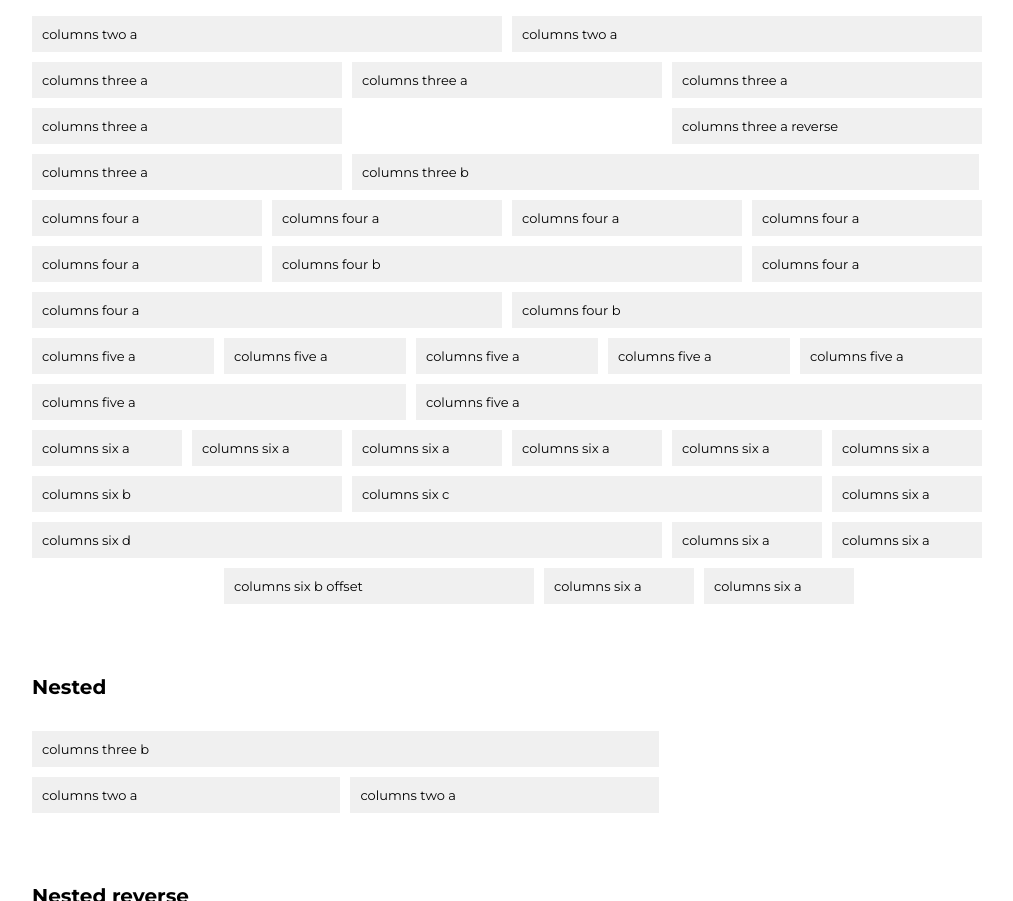
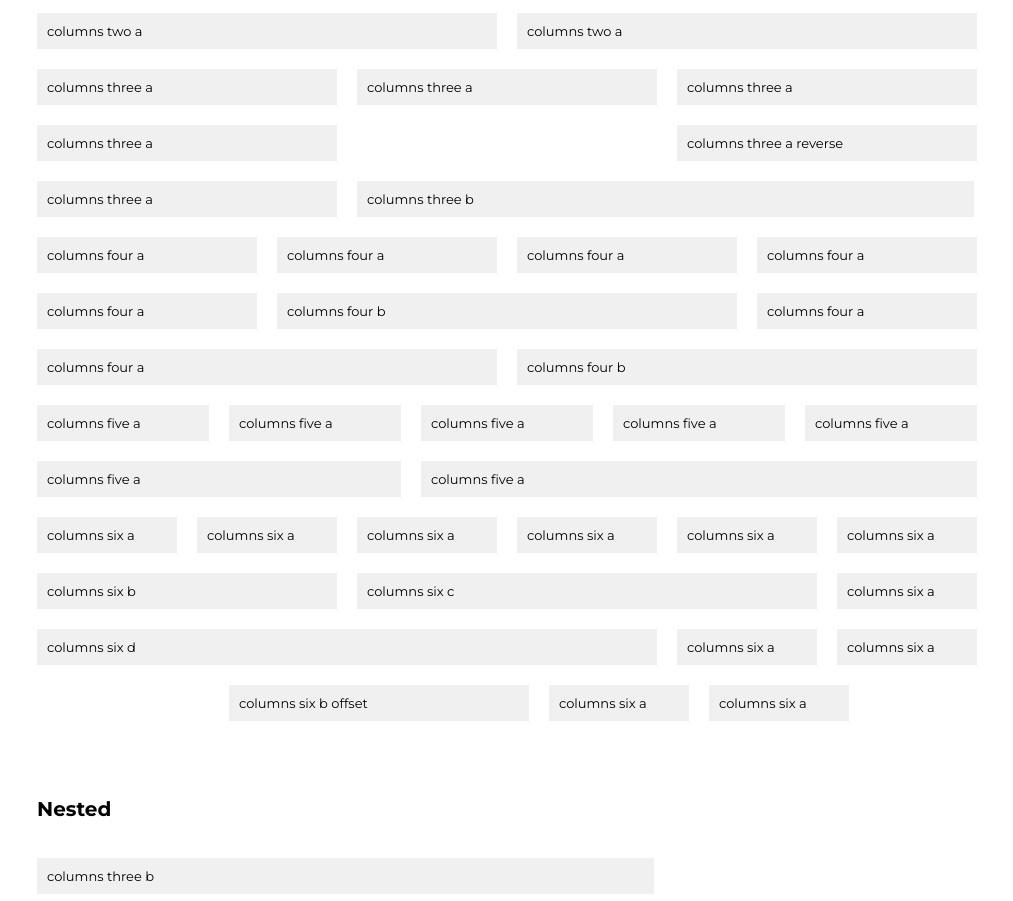
Before and after one commit to code0wl/flexy-grid, a plain HTML site: page index.html in a window 1280 px wide. Shown: the part 121-1022 px from the top of the page, without its empty margins (133-1146 px from the left). Drawn offline with Linux system fonts and the light colour scheme.

Commit message:
Added gutters

```diff
--- a/grid.css
+++ b/grid.css
@@ -1,14 +1,25 @@
-/* preserve columns in mobile */
 .grid {
-    margin: 0 auto;
-    max-width: 960px;
-    position: relative;
-    overflow: auto;
+	margin: 0 auto;
+	max-width: 960px;
+	position: relative;
 }
 
+/* preserve columns in mobile */
 .columns {
     float: left;
     width: 100%;
+	box-sizing: border-box;
+}
+
+/* horizontal gutters */
+.grid.gutter.a .columns { padding: 5px }
+.grid.gutter.b .columns { padding: 10px }
+.grid.gutter.c .columns { padding: 15px }
+
+
+/* reset nested gutters */
+.grid.gutter .columns > .columns {
+	padding: 0;
 }
 
 /* Preserves classes for mobile */
--- a/index.html
+++ b/index.html
@@ -13,8 +13,12 @@
 				font-size: 62.5%;
 			}
 
-			h1,h2 {
-				padding: 50px 0 10px 5px;
+			body {
+				font-size: 10px;
+			}
+
+			h1, h2 {
+				padding: 50px 0 10px 10px;
 			}
 
 			h1 {
@@ -25,16 +29,13 @@
 				font-size: 2em;
 			}
 
-			body {
-				font-size: 10px;
-			}
-
 			.grid article {
 				overflow: auto; /* Always make sure your wrapping container (module classes) has overflow auto for a smooth ride */
 				font-weight: 400;
 			}
 
 			.grid > article p {
+				margin: 0;
 				font-size: 1.3em;
 				padding: 10px;
 				margin: 5px;
@@ -47,7 +48,7 @@
 
 	<body>
 
-		<div class="grid">
+		<div class="grid gutter a">
 
 			<h1> Simple mobile first grid </h1>
 
```
Also changed, not shown: README.md, 1 other file.
